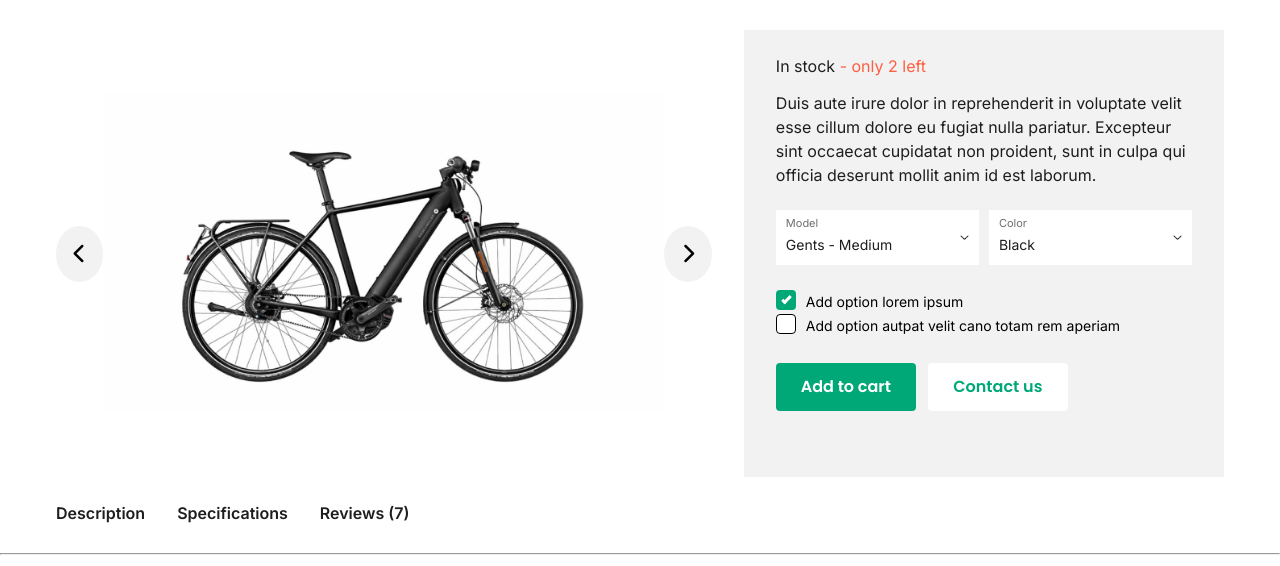
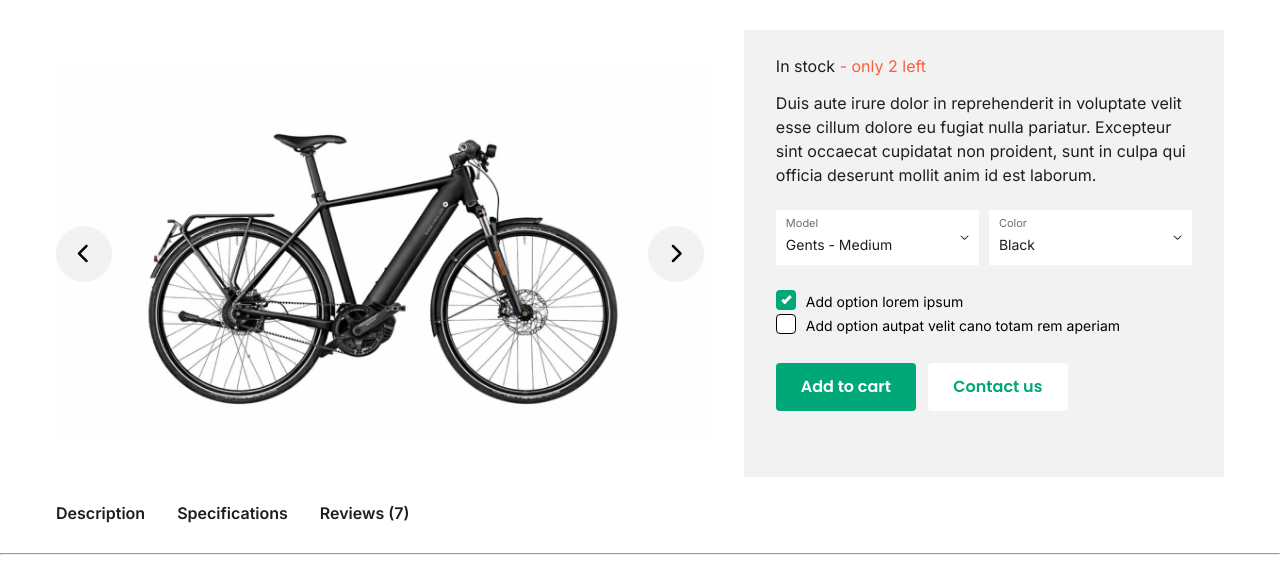
Before and after one commit to Viki90/zadatak, a website: page index.html in a window 1280 px wide. Shown: the part 234-800 px from the top of the page. Drawn offline with Linux system fonts and the light colour scheme.

Commit message:
small changes on product

```diff
--- a/scss/layout/_products.scss
+++ b/scss/layout/_products.scss
@@ -71,13 +71,13 @@
                 padding-right: 32px;
                 @include for-laptop {
                     flex: 58%;
+                    position: relative;
                 }
                 @include for-tablet {
                     padding-right: 0;
                 }
                 @include for-phone {
                     padding-right: 0;
-                    position: relative;
                 }
                 .product-img {
                     img {
@@ -91,13 +91,14 @@
                     border-radius: 50%;
                     border: none;
                     background: $greey;
+                    @include for-laptop {
+                        position: absolute;
+                    }
                     @include for-tablet {
                         width: 48px;
                         height: 48px;
                     }
-                    @include for-phone {
-                        position: absolute;
-                    }
+
                     i {
                         @include for-tablet {
                             width: 13px;
@@ -107,12 +108,21 @@
                 }
                 .arrow-btn.right {
                     left: 86%;
+                    @include for-tablet {
+                        left: 93%;
+                    }
+                    @include for-phone {
+                        left: 86%;
+                    }
                 }
             }
             .product-info {
                 background-color: $greey;
                 padding: 24px 32px 66px 32px;
                 flex: 40;
+                @include for-tablet {
+                    padding: 24px 16px 32px 24px;
+                }
 
                 p {
                     span {
```
Also changed, not shown: css/styles.css.
